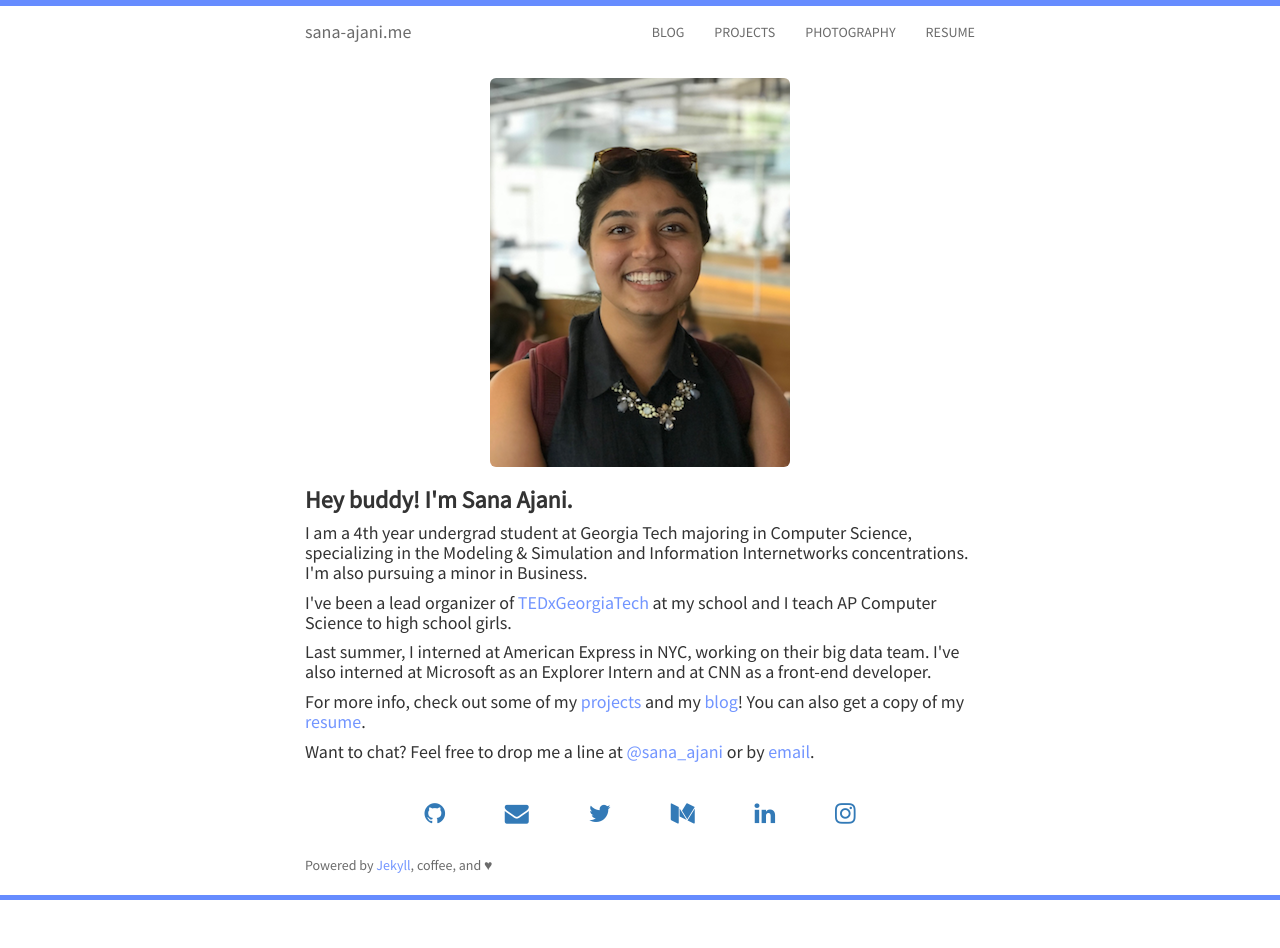
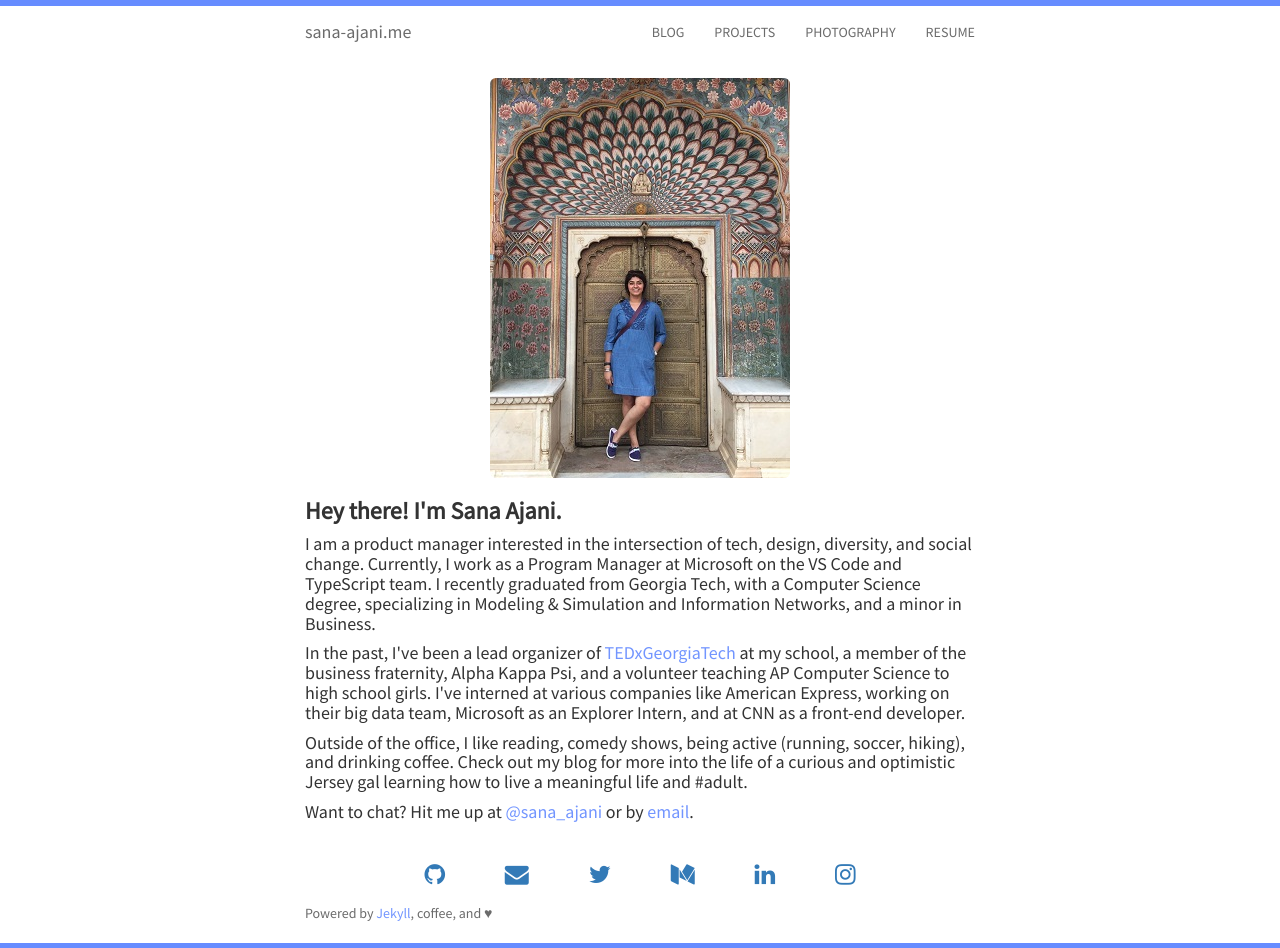
Before and after one commit to sana-ajani/sana-ajani.github.io, a Jekyll site: the page built from index.html, in a window 1280 px wide. Built offline with Jekyll 4.4.1, drawn with Linux system fonts in a browser that asks for light colours; nearby versions of some CDN libraries; the list of posts is cut into pages by our own code; before the commit the page ends 900 px from its top, so only the background shows below that.

Commit message:
post-college update

```diff
--- a/index.html
+++ b/index.html
@@ -7,12 +7,11 @@ layout: home
 	  <div class="avatar">
 		<img class="img-rounded" src="{{ site.baseurl }}static/img/{{ site.avatar }}" alt="Responsive image">
 	  </div>
-	  <h3><strong>Hey buddy! I'm {{ site.author }}.</strong></h3>
-	  <h4>I am a 4th year undergrad student at Georgia Tech majoring in Computer Science, specializing in the Modeling &amp; Simulation and Information Internetworks concentrations. I'm also pursuing a minor in Business.</h4>
-	  <h4>I've been a lead organizer of <a href="https://www.tedxgeorgiatech.com">TEDxGeorgiaTech</a> at my school and I teach AP Computer Science to high school girls.</h4>
-	  <h4>Last summer, I interned at American Express in NYC, working on their big data team. I've also interned at Microsoft as an Explorer Intern and at CNN as a front-end developer.</h4>
-	  <h4>For more info, check out some of my <a href="{{ site.baseurl }}projects.html">projects</a> and my  <a href="{{ site.baseurl }}blog.html">blog</a>! You can also get a copy of my <a href="resume.pdf" target="_blank">resume</a>.</h4>
-	  <h4>Want to chat? Feel free to drop me a line at <a href="http://twitter.com/{{ site.twitter }}">@{{ site.twitter }}</a> or by <a href="mailto:{{ site.email }}">email</a>.</h4>
+	  <h3><strong>Hey there! I'm {{ site.author }}.</strong></h3>
+	  <h4>I am a product manager interested in the intersection of tech, design, diversity, and social change. Currently, I work as a Program Manager at Microsoft on the VS Code and TypeScript team. I recently graduated from Georgia Tech, with a Computer Science degree, specializing in Modeling &amp; Simulation and Information Networks, and a minor in Business.</h4>
+		<h4>In the past, I've been a lead organizer of <a href="https://www.tedxgeorgiatech.com">TEDxGeorgiaTech</a> at my school, a member of the business fraternity, Alpha Kappa Psi, and a volunteer teaching AP Computer Science to high school girls. I've interned at various companies like American Express, working on their big data team, Microsoft as an Explorer Intern, and at CNN as a front-end developer.</h4>
+		<h4>Outside of the office, I like reading, comedy shows, being active (running, soccer, hiking), and drinking coffee. Check out my blog for more into the life of a curious and optimistic Jersey gal learning how to live a meaningful life and #adult.</h4>
+	  <h4>Want to chat? Hit me up at <a href="http://twitter.com/{{ site.twitter }}">@{{ site.twitter }}</a> or by <a href="mailto:{{ site.email }}">email</a>.</h4>
 	</div>
 	{% include social.html %}
 
```
Also changed, not shown: projects.html (+5 -11 lines), static/img/sana.png, 1 other file.
